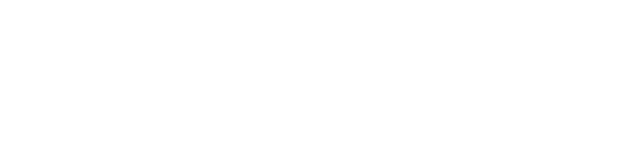
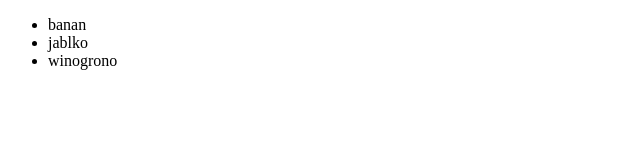
Before and after one commit to BartlomiejSokalski/OdZera, a plain HTML site: page index.html in a window 1280 px wide. Shown: the whole page, without its empty margins (0-640 px from the left). Drawn offline with Linux system fonts and the light colour scheme.

Commit message:
Dzein 1 Zadanie 1

```diff
--- a/index.html
+++ b/index.html
@@ -5,5 +5,11 @@
     <meta name="viewport" content="width=device-width, initial-scale=1.0" />
     <title>Document</title>
   </head>
-  <body></body>
+  <body>
+    <ul>
+      <li>banan</li>
+      <li>jablko</li>
+      <li>winogrono</li>
+    </ul>
+  </body>
 </html>
```
